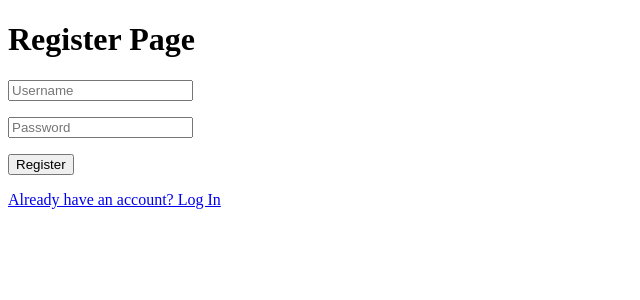
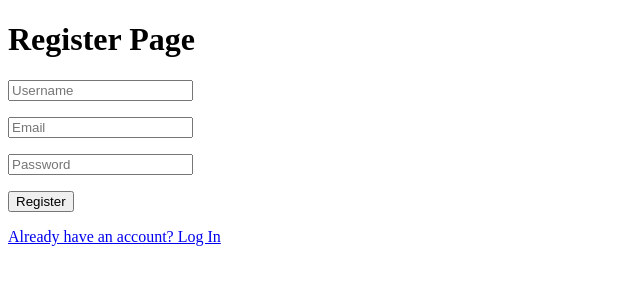
Before and after one commit to dannyvasq/register_here, a Flask app: page /register in a window 1280 px wide. Shown: the top 300 px of the page, without its empty margins (0-640 px from the left). Run offline with Flask 3, Linux system fonts and the light colour scheme.

Commit message:
Added email address line on registration

```diff
--- a/app.py
+++ b/app.py
@@ -36,12 +36,13 @@ def load_user(user_id):
 class User(db.Model, UserMixin):
     id = db.Column(db.Integer, primary_key=True)
     username = db.Column(db.String(80), nullable=False, unique=True)
+    email = db.Column(db.String(120), nullable=False, unique=True)
     password = db.Column(db.String(200), nullable=False)
     recipes = db.relationship('Recipe', backref='author', lazy=True)
 
 class RegisterForm(FlaskForm):
     username = StringField(validators=[InputRequired(), Length(min=4, max=20)], render_kw={"placeholder":"Username"})
-
+    email = StringField(validators=[InputRequired(), Length(min=4, max=120)], render_kw={"placeholder":"Email"})
     password = PasswordField(validators=[InputRequired(), Length(min=4, max=20)], render_kw={"placeholder":"Password"})
 
     submit = SubmitField("Register")
@@ -51,6 +52,12 @@ class RegisterForm(FlaskForm):
 
         if existing_user_username:
              raise ValidationError("That username already exists. Please choose a different one.")
+
+    def validate_email(self, email):
+        existing_user_email = User.query.filter_by(email=email.data).first()
+
+        if existing_user_email:
+             raise ValidationError("That email address already exists. Please choose a different one.")
 
 class LoginForm(FlaskForm):
     username = StringField(validators=[InputRequired(), Length(min=4, max=20)], render_kw={"placeholder":"Username"})
@@ -118,7 +125,7 @@ def register():
 
     if form.validate_on_submit():
         hashed_password = bcrypt.generate_password_hash(form.password.data)
-        new_user = User(username=form.username.data, password=hashed_password)
+        new_user = User(username=form.username.data, email=form.email.data, password=hashed_password)
         db.session.add(new_user)
         db.session.commit()
         return redirect(url_for('login'))
--- a/templates/register.html
+++ b/templates/register.html
@@ -16,6 +16,7 @@
     <form method="POST" action="">
         {{ form.hidden_tag() }}
         <p>{{ form.username }}</p>
+        <p>{{ form.email }}</p>
         <p>{{ form.password }}</p>
         <p>{{ form.submit }}</p>
     </form>
```
